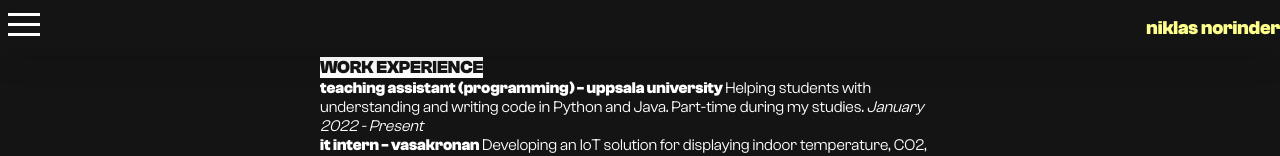
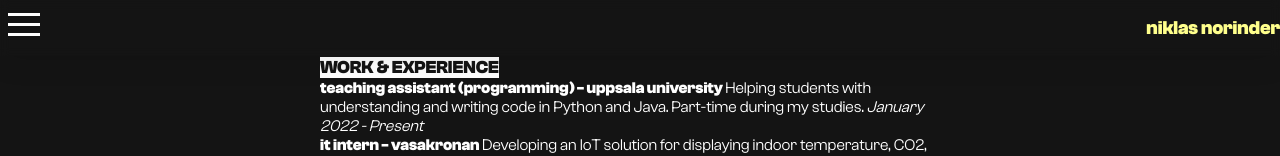
Before and after one commit to ChefKeff/personal-portfolio-react, a React (Create React App) app: page /work in a window 1280 px wide. Shown: the top 156 px of the page. Built offline with nearby package versions, Linux system fonts and the light colour scheme.

Commit message:
Update work.js

```diff
--- a/src/work.js
+++ b/src/work.js
@@ -10,7 +10,7 @@ class Work extends Component {
         <div id="main">
           <div className="mainContent mainList">
             <span>
-              <p>WORK EXPERIENCE</p> <br></br>
+              <p>WORK & EXPERIENCE</p> <br></br>
               <b>Teaching Assistant (programming) - Uppsala University </b>
               Helping students with understanding and writing code in Python and
               Java. Part-time during my studies. <i>January 2022 - Present </i>
```
